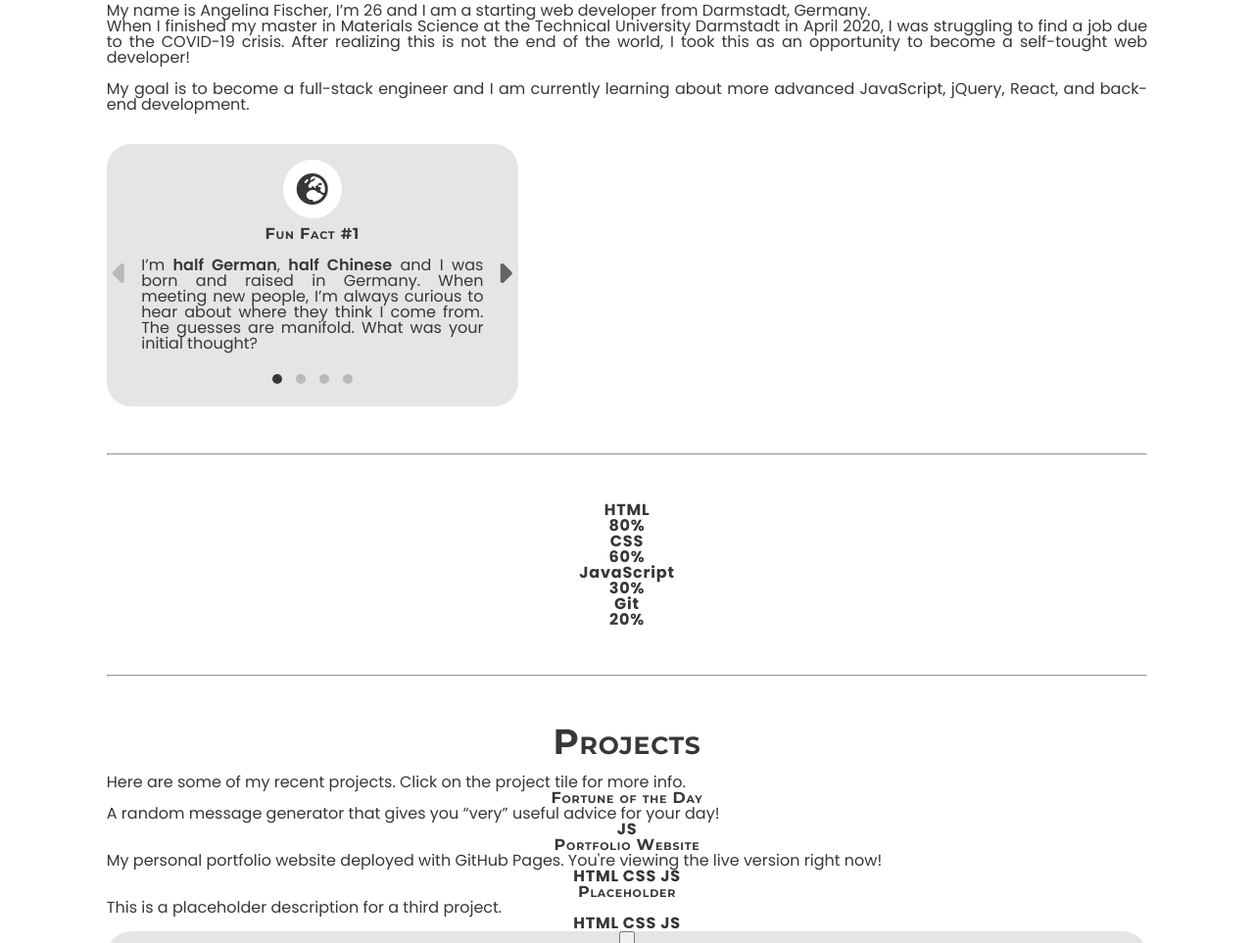
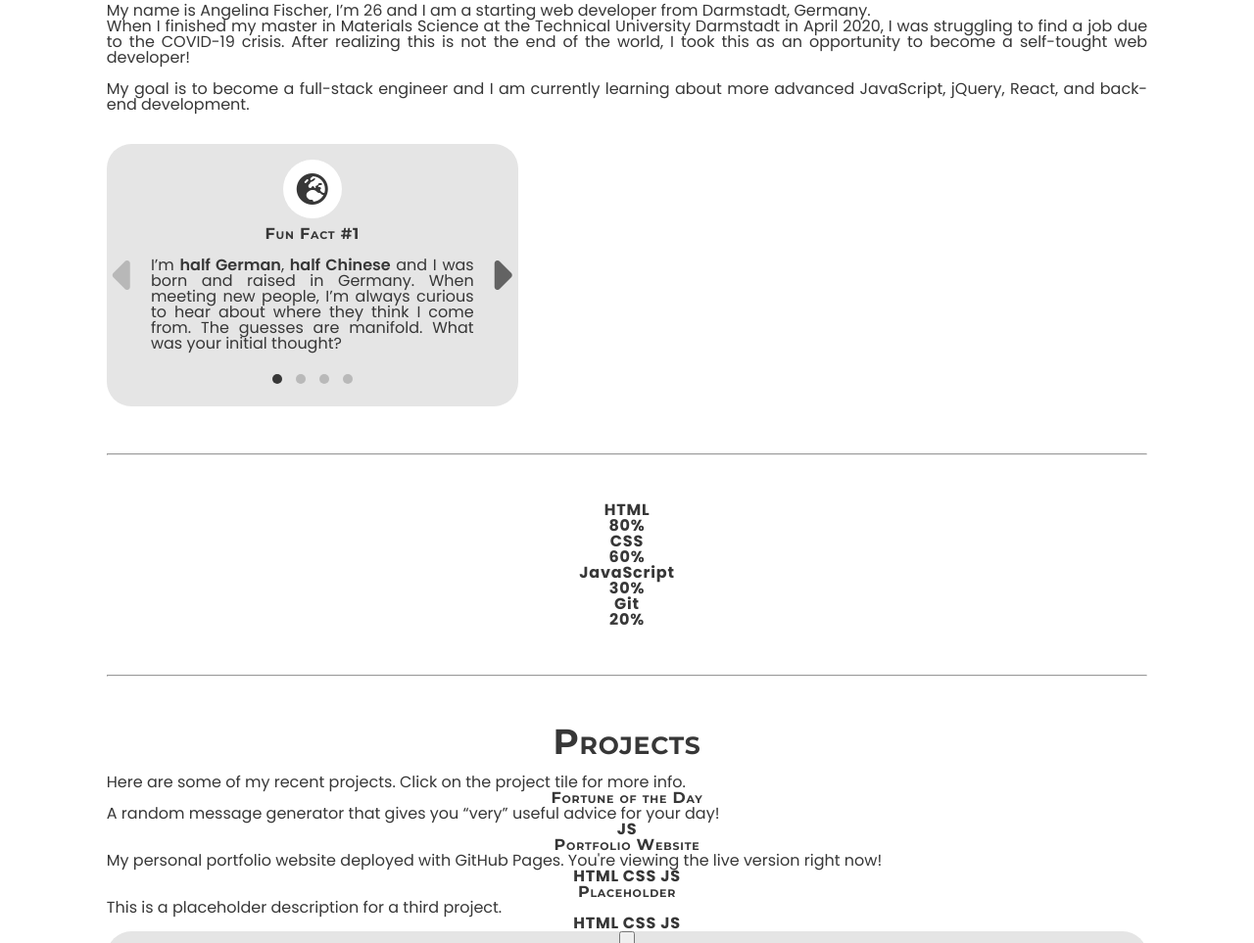
Before and after one commit to anlifi/anlifi.github.io, a plain HTML site: page index.html in a window 1280 px wide. Shown: the part 769-1732 px from the top of the page at 98% size. Drawn offline with Linux system fonts and the light colour scheme.

Commit message:
Optimize slider with scroll lock

```diff
--- a/resources/css/style.css
+++ b/resources/css/style.css
@@ -284,7 +284,7 @@ hr {
 }
 
 .slide {
-    max-width: 90%;
+    max-width: 85%;
     margin: 0 auto;
     display: flex;
     flex-direction: column;
@@ -326,7 +326,7 @@ hr {
 }
 
 .glider-prev i, .glider-next i {
-    font-size: 2rem;
+    font-size: 3rem;
 }
 
 .glider-prev {
--- a/resources/js/script.js
+++ b/resources/js/script.js
@@ -28,6 +28,8 @@ toggleSwitch.addEventListener('change', switchMode, false);
 // Set slider for fun facts
 new Glider(document.querySelector('.glider'), {
     slidesToShow: 1,
+    scrollLock: true,
+    scrollLockDelay: 50,
     dots: '.dots',
     draggable: true,
     arrows: {
```
